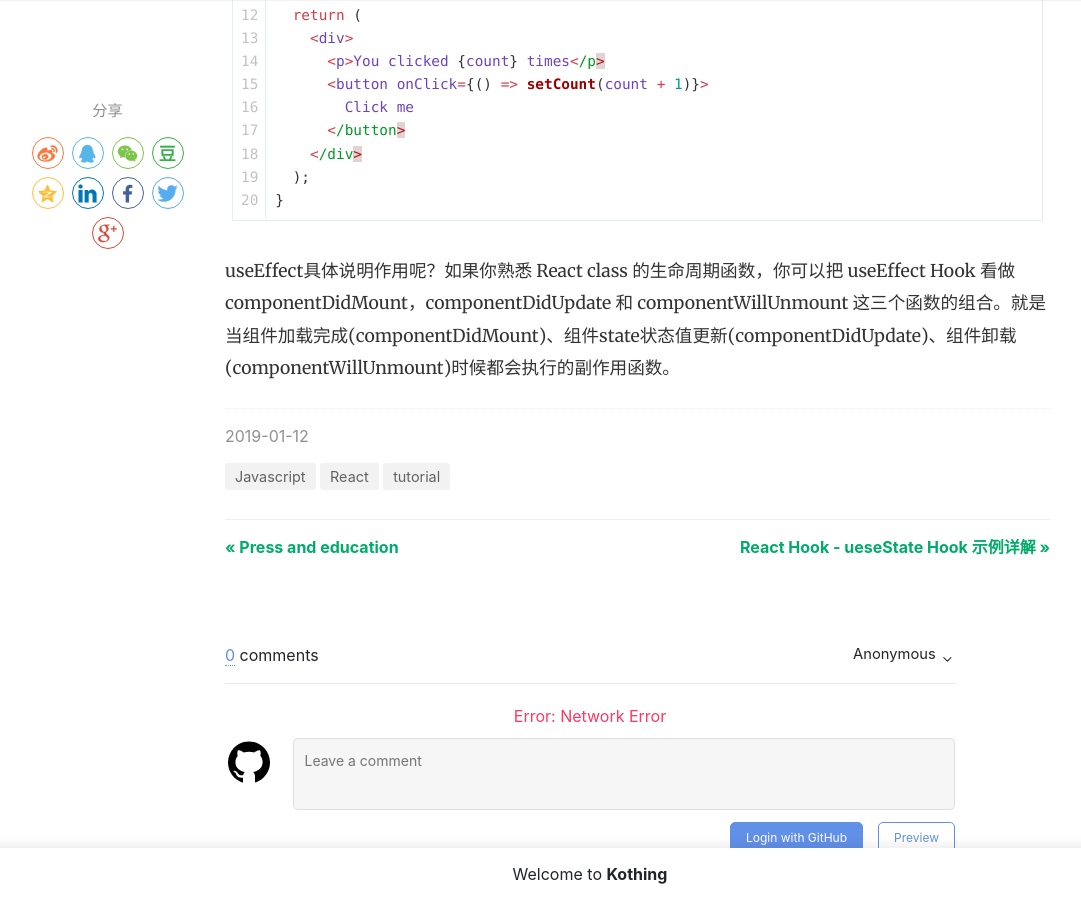
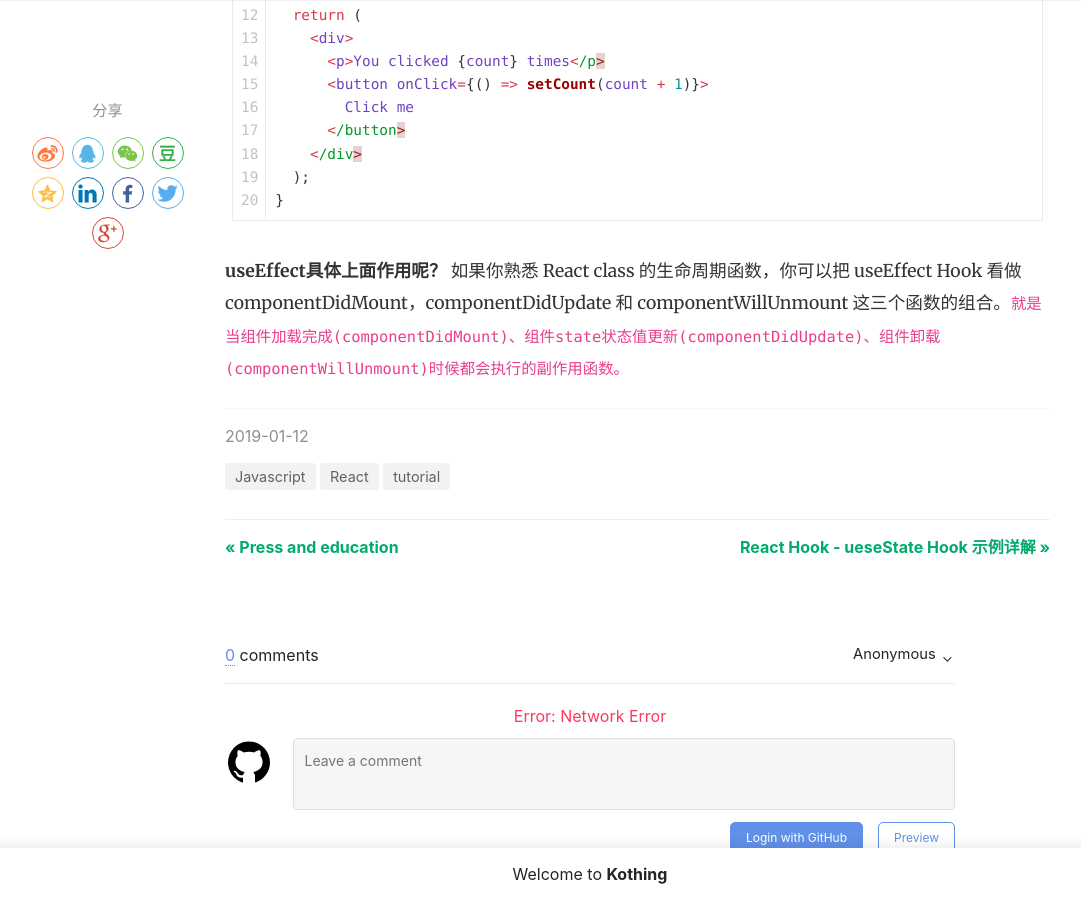
Before and after one commit to kothing/kothing.github.io, a Jekyll site: the page built from _posts/2019-01-12-react-hook-useEffect-hook.md, in a window 1280 px wide and 900 px high, scrolled down 1284 px. Shown: the whole window, without its empty margins (50-1131 px from the left). Built offline with Jekyll 4.4.1, drawn with Linux system fonts in a browser that asks for light colours; nearby versions of some CDN libraries; comment, search, counter and statistics services are not loaded.

Commit message:
Update 2019-01-12-react-hook-useEffect-hook.md

````diff
--- a/_posts/2019-01-12-react-hook-useEffect-hook.md
+++ b/_posts/2019-01-12-react-hook-useEffect-hook.md
@@ -30,4 +30,5 @@ function Example() {
 }
 ```
 
-useEffect具体说明作用呢？如果你熟悉 React class 的生命周期函数，你可以把 useEffect Hook 看做 componentDidMount，componentDidUpdate 和 componentWillUnmount 这三个函数的组合。就是当组件加载完成(componentDidMount)、组件state状态值更新(componentDidUpdate)、组件卸载(componentWillUnmount)时候都会执行的副作用函数。
+**useEffect具体上面作用呢？**
+如果你熟悉 React class 的生命周期函数，你可以把 useEffect Hook 看做 componentDidMount，componentDidUpdate 和 componentWillUnmount 这三个函数的组合。`就是当组件加载完成(componentDidMount)、组件state状态值更新(componentDidUpdate)、组件卸载(componentWillUnmount)时候都会执行的副作用函数。`
````
